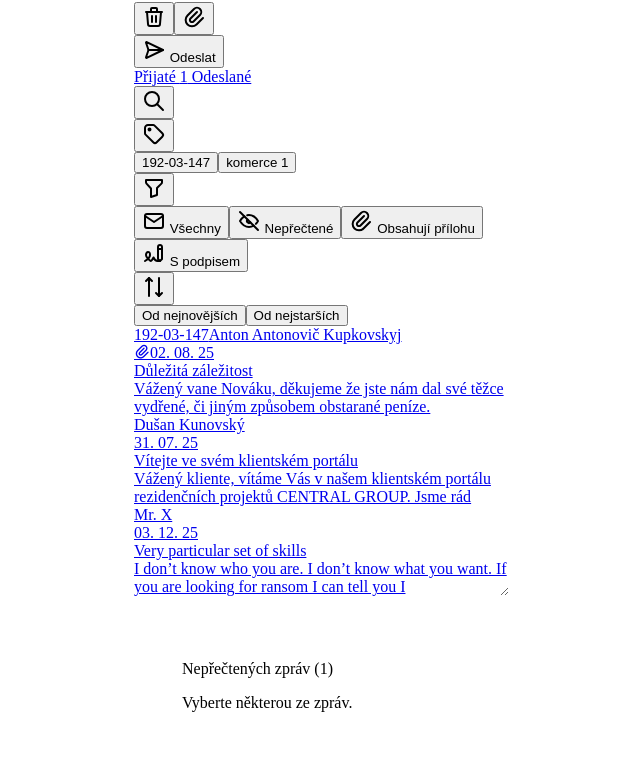
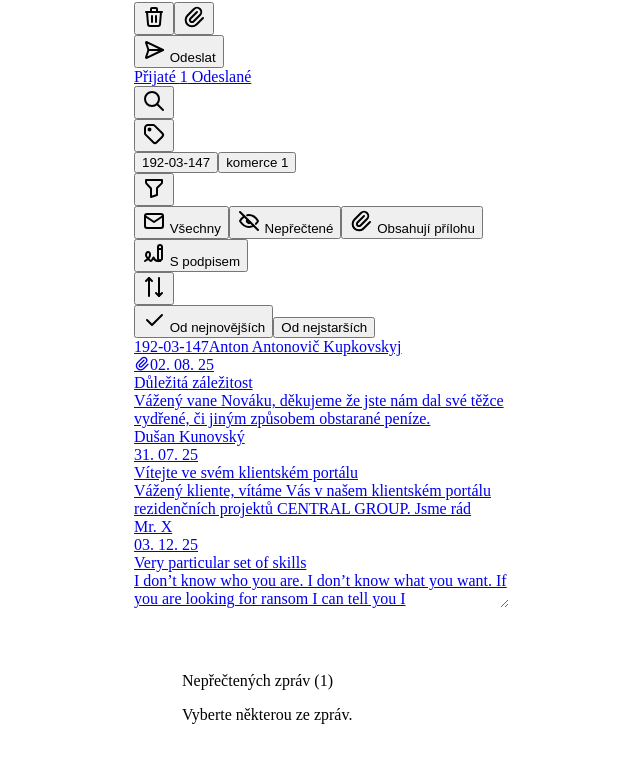
Before and after one commit to TomVitha/ois-vue, a Vue app: page /komunikace in a window 1280 px wide. Shown: the part 1586-2348 px from the top of the page, without its empty margins (146-786 px from the left). Built offline with nearby package versions, Linux system fonts and the light colour scheme.

Commit message:
Add Milestones filtering

```diff
--- a/src/views/Apt.vue
+++ b/src/views/Apt.vue
@@ -198,7 +198,28 @@
       <div class="col">
         <div class="card">
           <div class="card-header">
-            <h3 class="card-title">Milníky</h3>
+            <div class="d-flex align-items-center justify-content-between w-100">
+              <h3 class="card-title">Milníky</h3>
+              <!-- Note - třída .h-0 pro nulovou výšku, aby neovlivňovala velikost card-header -->
+              <div class="btn-actions flex-fill align-items-center justify-content-end h-0 ms-auto">
+                <div class="dropdown">
+                  <button href="#" class="btn btn-action dropdown-toggle" data-bs-toggle="dropdown" title="Filtrování">
+                    <svg xmlns="http://www.w3.org/2000/svg" width="24" height="24" viewBox="0 0 24 24" fill="none" stroke="currentColor" stroke-width="2" stroke-linecap="round" stroke-linejoin="round" class="icon icon-tabler icons-tabler-outline icon-tabler-filter">
+                      <path stroke="none" d="M0 0h24v24H0z" fill="none" />
+                      <path d="M4 4h16v2.172a2 2 0 0 1 -.586 1.414l-4.414 4.414v7l-6 2v-8.5l-4.48 -4.928a2 2 0 0 1 -.52 -1.345v-2.227z" />
+                    </svg>
+                    <!-- <span class="badge badge-dot bg-red badge-notification"></span> -->
+                  </button>
+                  <div class="dropdown-menu dropdown-menu-end">
+                    <label class="dropdown-item"><input class="form-check-input m-0 me-2" type="checkbox" checked>Postup výstavby</label>
+                    <label class="dropdown-item"><input class="form-check-input m-0 me-2" type="checkbox" checked>Termínové sekce</label>
+                    <label class="dropdown-item"><input class="form-check-input m-0 me-2" type="checkbox" checked>Platby</label>
+                    <div class="dropdown-divider"></div>
+                    <label class="dropdown-item"><input class="form-check-input m-0 me-2" type="checkbox" checked>Prošlá data</label>
+                  </div>
+                </div>
+              </div>
+            </div>
           </div>
           <div class="card-body">
             <Milestones>
--- a/src/views/Komunikace.vue
+++ b/src/views/Komunikace.vue
@@ -325,8 +325,17 @@
                     </svg>
                   </button>
                   <div class="dropdown-menu dropdown-menu-end">
-                    <button class="dropdown-item" href="#">Od nejnovějších</button>
-                    <button class="dropdown-item" href="#">Od nejstarších</button>
+                    <button class="dropdown-item" href="#">
+                      <svg xmlns="http://www.w3.org/2000/svg" width="24" height="24" viewBox="0 0 24 24" fill="none" stroke="currentColor" stroke-width="2" stroke-linecap="round" stroke-linejoin="round" class="icon icon-tabler icons-tabler-outline icon-tabler-check dropdown-item-icon">
+                        <path stroke="none" d="M0 0h24v24H0z" fill="none" />
+                        <path d="M5 12l5 5l10 -10" />
+                      </svg>
+                      Od nejnovějších
+                    </button>
+                    <button class="dropdown-item" href="#">
+                      <span class="dropdown-item-icon"><!-- NOTE: Element s třídou .dropdown-item-icon, aby bylo zachováno zarovnání --></span>
+                      Od nejstarších
+                    </button>
                   </div>
                 </div>
               </div>
```
